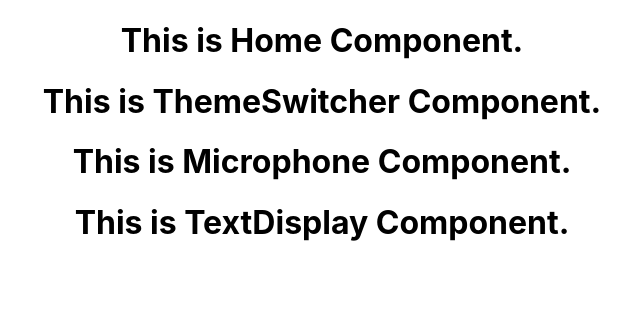
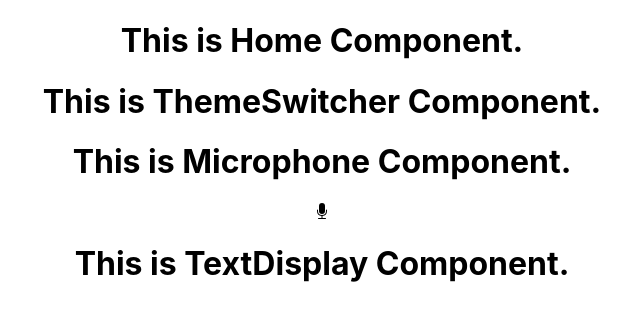
Before and after one commit to AkhilChoubey/Speech-to-Text-React, a React (Create React App) app: page / in a window 1280 px wide. Shown: the top 320 px of the page, without its empty margins (318-958 px from the left). Built offline with nearby package versions, Linux system fonts and the light colour scheme.

Commit message:
Component addition

```diff
--- a/src/components/Microphone.jsx
+++ b/src/components/Microphone.jsx
@@ -1,11 +1,15 @@
-import React from "react";
+import React, { useState } from "react";
 import { BsMicFill } from "react-icons/bs";
 import { BsMicMuteFill } from "react-icons/bs";
 const Microphone = () => {
+  const [checkPlayBtn, setCheckPlayButton] = useState("play");
+
   return (
     <>
       <div>
         <h1>This is Microphone Component.</h1>
+        <div></div>
+        <BsMicFill />
       </div>
     </>
   );
```
